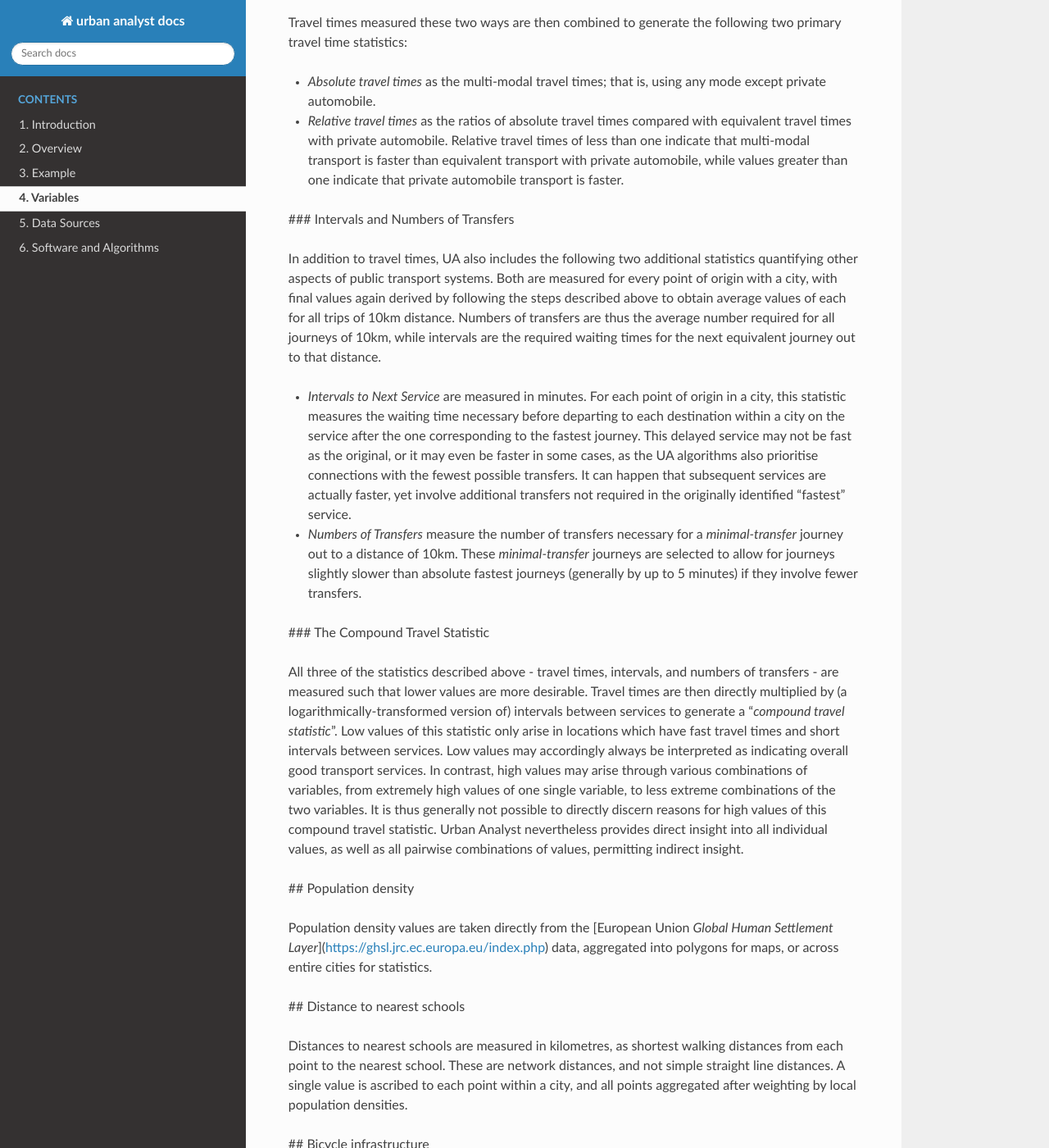
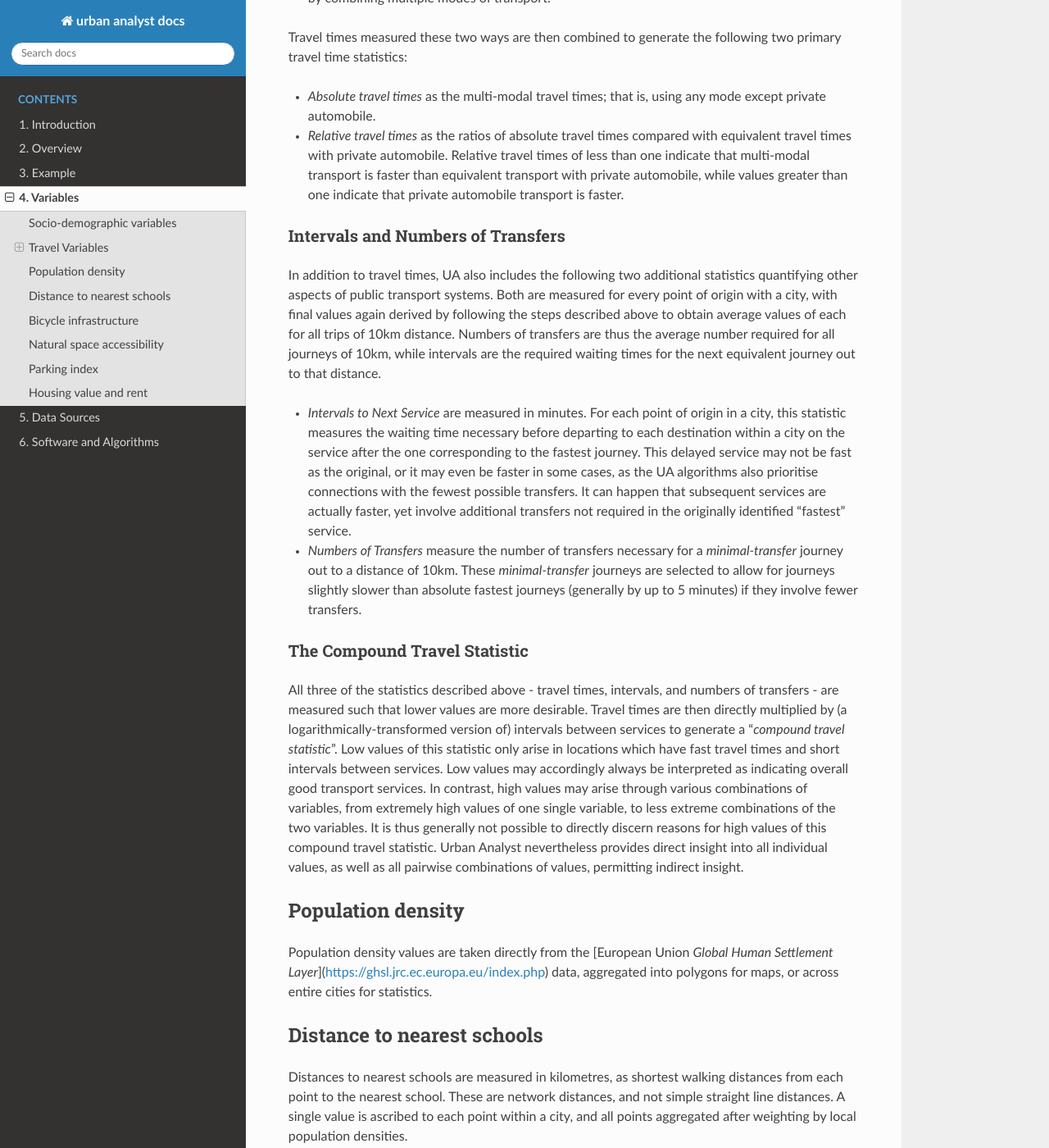
Before and after one commit to UrbanAnalyst/docs, a Sphinx documentation site: the page built from docs/variables.rst, in a window 1280 px wide and 1400 px high, scrolled down 2160 px. Shown: the whole window at 82% size. Built offline with Sphinx 7.4.7 and the Read the Docs theme 2.0.0, drawn with Linux system fonts in a browser that asks for light colours; some of the changed text lies outside the part shown.

Commit message:
rst headers for variables for #5

```diff
--- a/docs/variables.rst
+++ b/docs/variables.rst
@@ -24,7 +24,8 @@ represent average distances that each person must travel to get to school. Full
 descriptions of the calculation of all variables are given in the [*Software
 and Algorithms* chapter](./software.md).
 
-## Socio-demographic variables
+Socio-demographic variables
+***************************
 
 The extent and structure of each city is defined by its "socio-demographic
 variable," or "social variable" for short. These are taken from open-source
@@ -43,7 +44,8 @@ disadvantage provided by each city, and defaults to rates of unemployment only
 where no more comprehensive of integrative measures are openly provided by
 cities.
 
-## Travel Variables
+Travel Variables
+****************
 
 Urban Analyst provides highly detailed statistics on transport systems. Many of
 these are derived from estimates of times required to travel fixed distances of
@@ -74,7 +76,8 @@ The remainder of this section describes the five travel variables:
 - Intervals between consecutive services
 - Compound travel statistic
 
-### Absolute and Relative Travel Times
+Absolute and Relative Travel Times
+==================================
 
 Urban Analyst enables comparisons of travel times between two primary modes of
 transport:
@@ -116,7 +119,8 @@ following two primary travel time statistics:
   transport with private automobile, while values greater than one indicate
   that private automobile transport is faster.
 
-### Intervals and Numbers of Transfers
+Intervals and Numbers of Transfers
+==================================
 
 In addition to travel times, UA also includes the following two additional
 statistics quantifying other aspects of public transport systems. Both are
@@ -141,7 +145,8 @@ times for the next equivalent journey out to that distance.
   slower than absolute fastest journeys (generally by up to 5 minutes) if they
   involve fewer transfers.
 
-### The Compound Travel Statistic
+The Compound Travel Statistic
+=============================
 
 All three of the statistics described above - travel times, intervals, and
 numbers of transfers - are measured such that lower values are more desirable.
@@ -157,13 +162,15 @@ directly discern reasons for high values of this compound travel statistic.
 Urban Analyst nevertheless provides direct insight into all individual values,
 as well as all pairwise combinations of values, permitting indirect insight.
 
-## Population density
+Population density
+******************
 
 Population density values are taken directly from the [European Union *Global
 Human Settlement Layer*](https://ghsl.jrc.ec.europa.eu/index.php) data,
 aggregated into polygons for maps, or across entire cities for statistics.
 
-## Distance to nearest schools
+Distance to nearest schools
+***************************
 
 Distances to nearest schools are measured in kilometres, as shortest walking
 distances from each point to the nearest school. These are network distances,
@@ -171,7 +178,8 @@ and not simple straight line distances. A single value is ascribed to each
 point within a city, and all points aggregated after weighting by local
 population densities.
 
-## Bicycle infrastructure
+Bicycle infrastructure
+**********************
 
 The bicycle infrastructure index is derived from a measure of the proportion of
 all possible journeys from each point out to a fixed distance of five
@@ -199,7 +207,8 @@ five kilometres from any given point are then divided by the sum of all
 distances travelled regardless of way type to give a ratio between zero and
 one. This bicycle infrastructure index is then one minus this value.
 
-## Natural space accessibility
+Natural space accessibility
+***************************
 
 Natural space accessibility is measured in a similar way to the bicycle
 infrastructure variable, except it quantifies proportions of walking distances
@@ -221,7 +230,8 @@ zero would represent an entire city of natural space, with no built structures
 at all, while a value of one would represent a complete absence of natural
 spaces.
 
-## Parking index
+Parking index
+*************
 
 The parking index is the ratio of numbers of nearby parking spaces to total
 volumes of nearby buildings. The parking statistic is calculated for each point
@@ -236,7 +246,8 @@ All publicly accessible parking spaces are counted, including on-street
 parking, open parking lots, and multi-level parking garages. Building volumes
 are aggregated regardless of type or purpose.
 
-## Housing value and rent
+Housing value and rent
+**********************
 
 For USA cities only, additional statistics are provided for average housing
 value per room, and average rental per room, both in US dollars.
```
